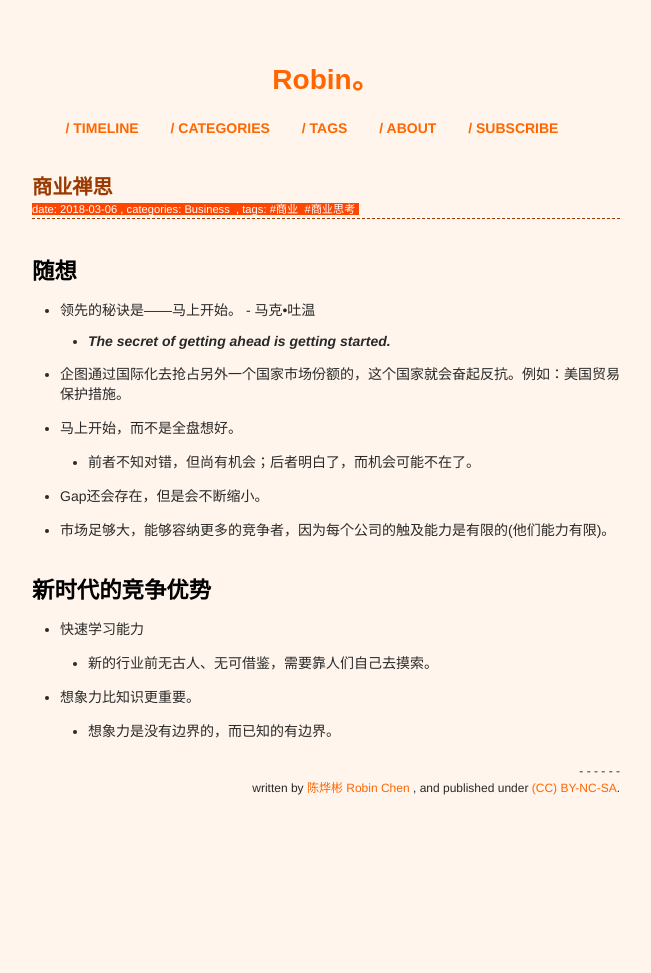
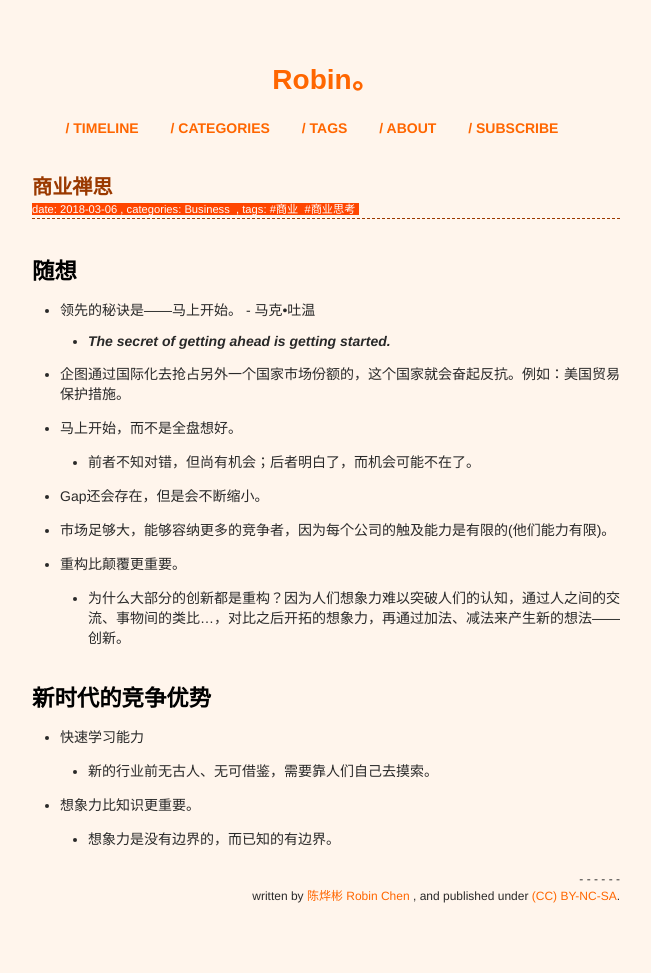
Before and after one commit to xianyuxmu/xianyuxmu.github.io, a Jekyll site: the page built from _posts/2018-03-06-zen-of-business.md, in a window 1280 px wide. Shown: the whole page, without its empty margins (314-965 px from the left). Built offline with Jekyll 4.4.1, drawn with Linux system fonts in a browser that asks for light colours; comment, search, counter and statistics services are not loaded; before the commit the page ends 900 px from its top, so only the background shows below that.

Commit message:
重构比颠覆更重要

```diff
--- a/_posts/2018-03-06-zen-of-business.md
+++ b/_posts/2018-03-06-zen-of-business.md
@@ -19,6 +19,8 @@ tags:
 	- 前者不知对错，但尚有机会；后者明白了，而机会可能不在了。
 - Gap还会存在，但是会不断缩小。
 - 市场足够大，能够容纳更多的竞争者，因为每个公司的触及能力是有限的(他们能力有限)。
+- 重构比颠覆更重要。
+	- 为什么大部分的创新都是重构？因为人们想象力难以突破人们的认知，通过人之间的交流、事物间的类比...，对比之后开拓的想象力，再通过加法、减法来产生新的想法——创新。
 
 
 ## 新时代的竞争优势
```
